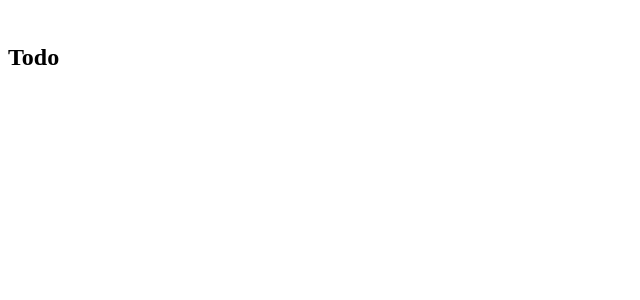
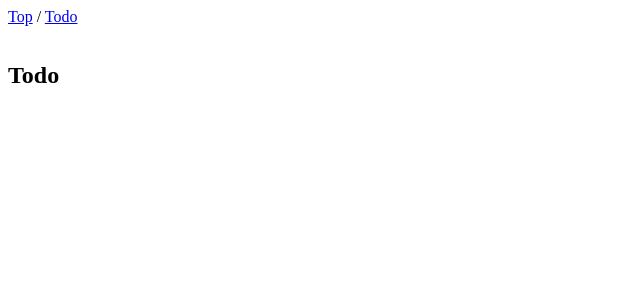
Before and after one commit to yoritin/react-todo, a React (Vite) app: page /todo in a window 1280 px wide. Shown: the top 300 px of the page, without its empty margins (0-640 px from the left). Built offline with nearby package versions, Linux system fonts and the light colour scheme.

Commit message:
add components

```diff
--- a/src/App.tsx
+++ b/src/App.tsx
@@ -1,4 +1,5 @@
-import { Link } from 'react-router-dom'
+import Nav from './components/nav'
+
 import { useTodo, Filter } from './hooks/useTodo'
 
 export const App: React.VFC = () => {
@@ -18,9 +19,7 @@ export const App: React.VFC = () => {
 
   return (
     <div>
-      <nav>
-        <Link to="/todo">Todo</Link>
-      </nav>
+      <Nav />
       <select
         defaultValue={'all'}
         onChange={(e) => setFilter(e.target.value as Filter)}
--- /dev/null
+++ b/src/components/nav.tsx
@@ -0,0 +1,11 @@
+import { Link } from 'react-router-dom'
+
+const Nav = () => {
+  return (
+    <nav>
+      <Link to="/">Top</Link> / <Link to="/todo">Todo</Link>
+    </nav>
+  )
+}
+
+export default Nav
--- a/src/pages/todo.tsx
+++ b/src/pages/todo.tsx
@@ -1,8 +1,13 @@
+import Nav from '../components/nav'
+
 export const Todo: React.VFC = () => {
   return (
-    <main style={{ padding: '1rem 0' }}>
-      <h2>Todo</h2>
-    </main>
+    <>
+      <Nav />
+      <main style={{ padding: '1rem 0' }}>
+        <h2>Todo</h2>
+      </main>
+    </>
   )
 }
 
```
